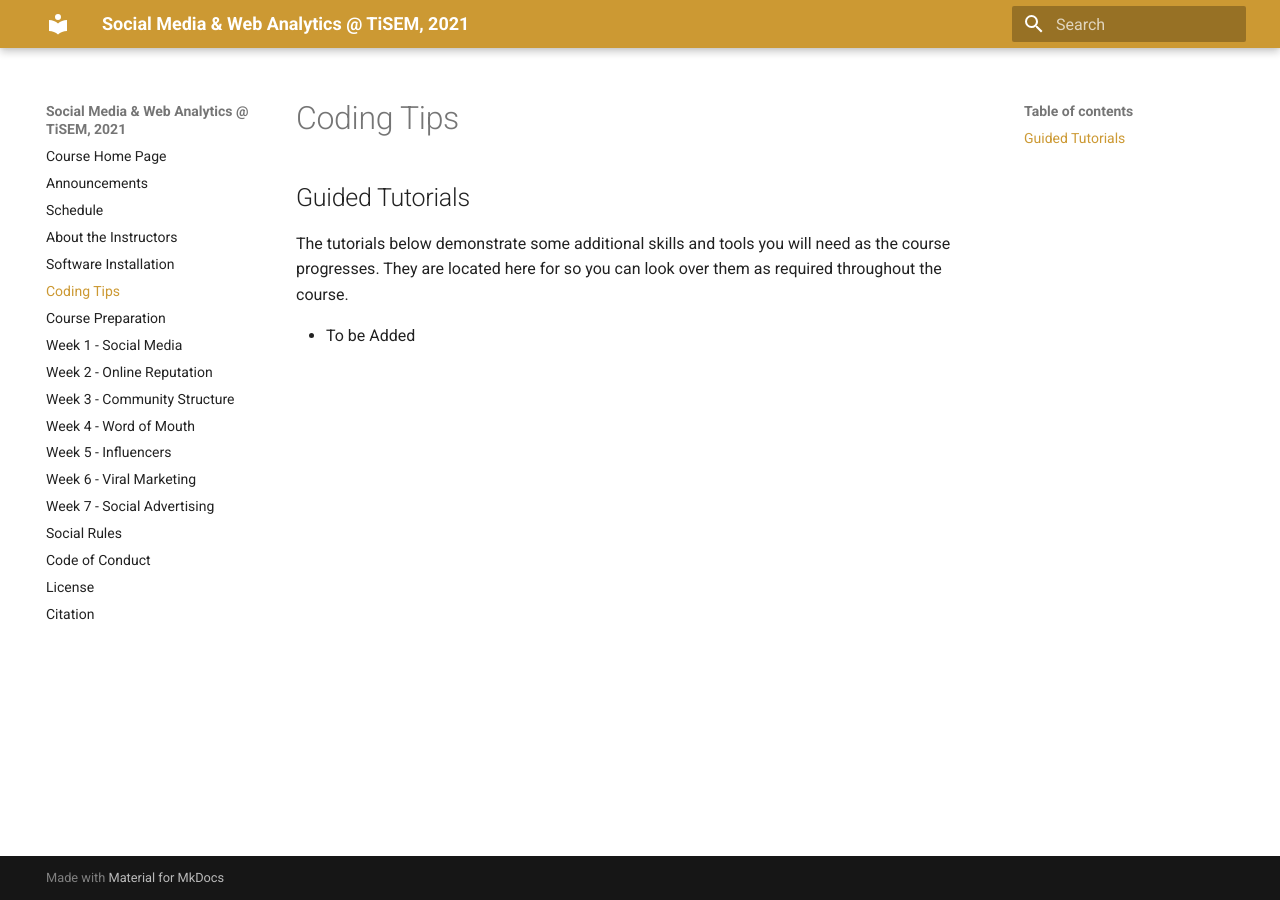
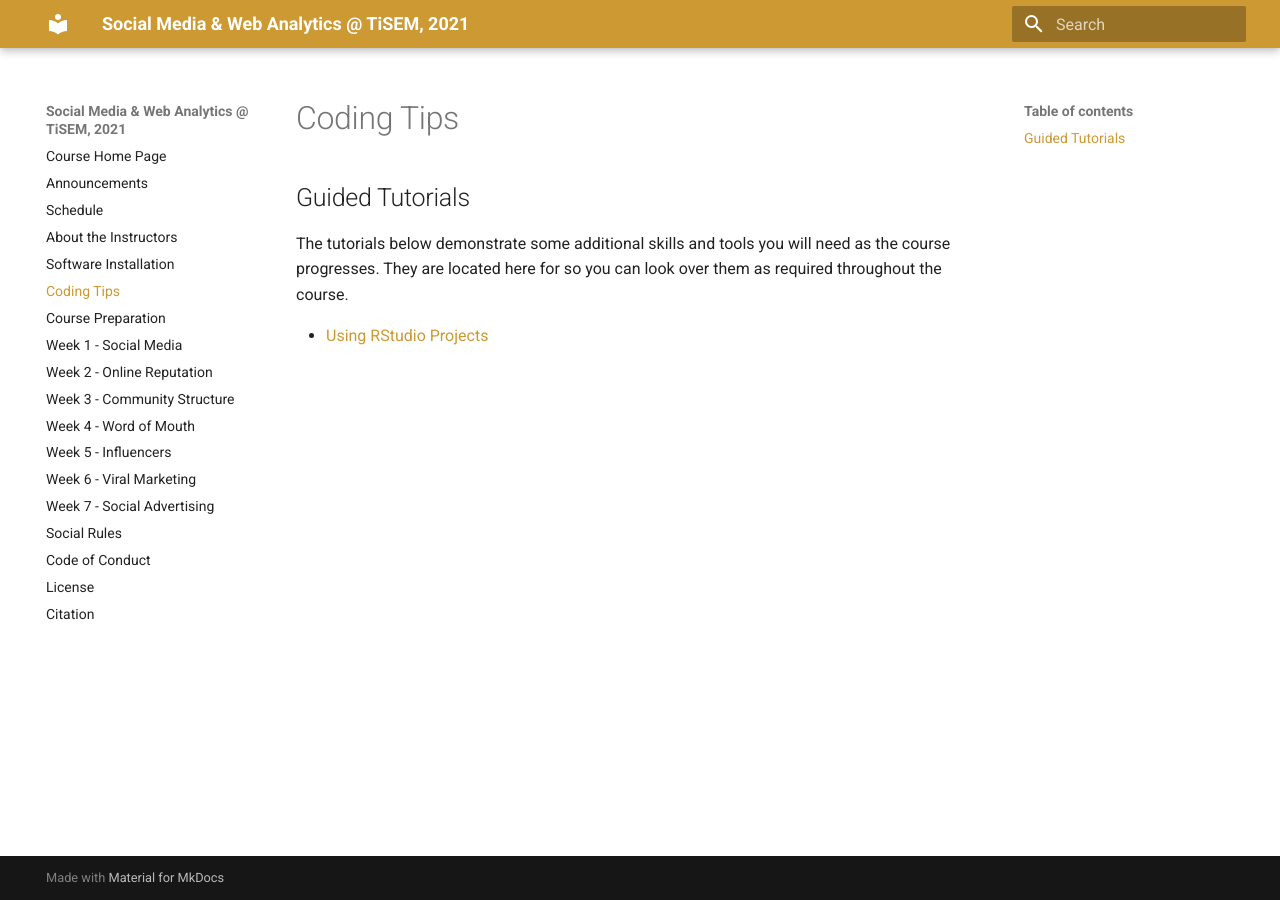
Before and after one commit to tisem-digital-marketing/2021-smwa, an MkDocs documentation site: the page built from docs/coding_tips.md, in a window 1280 px wide. Built offline with MkDocs 1.6.1 and Material for MkDocs 9.7.7, drawn with Linux system fonts in a browser that asks for light colours; old or Windows-style settings are respelled for this version of MkDocs.

Commit message:
rstudio project link to video added

```diff
--- a/docs/coding_tips.md
+++ b/docs/coding_tips.md
@@ -3,4 +3,4 @@
 The tutorials below demonstrate some additional skills and tools you will need as the course progresses.
 They are located here for so you can look over them as required throughout the course.
 
-* To be Added
+* [Using RStudio Projects](https://www.youtube.com/watch?v=hKoSJGWnFFA)
```
